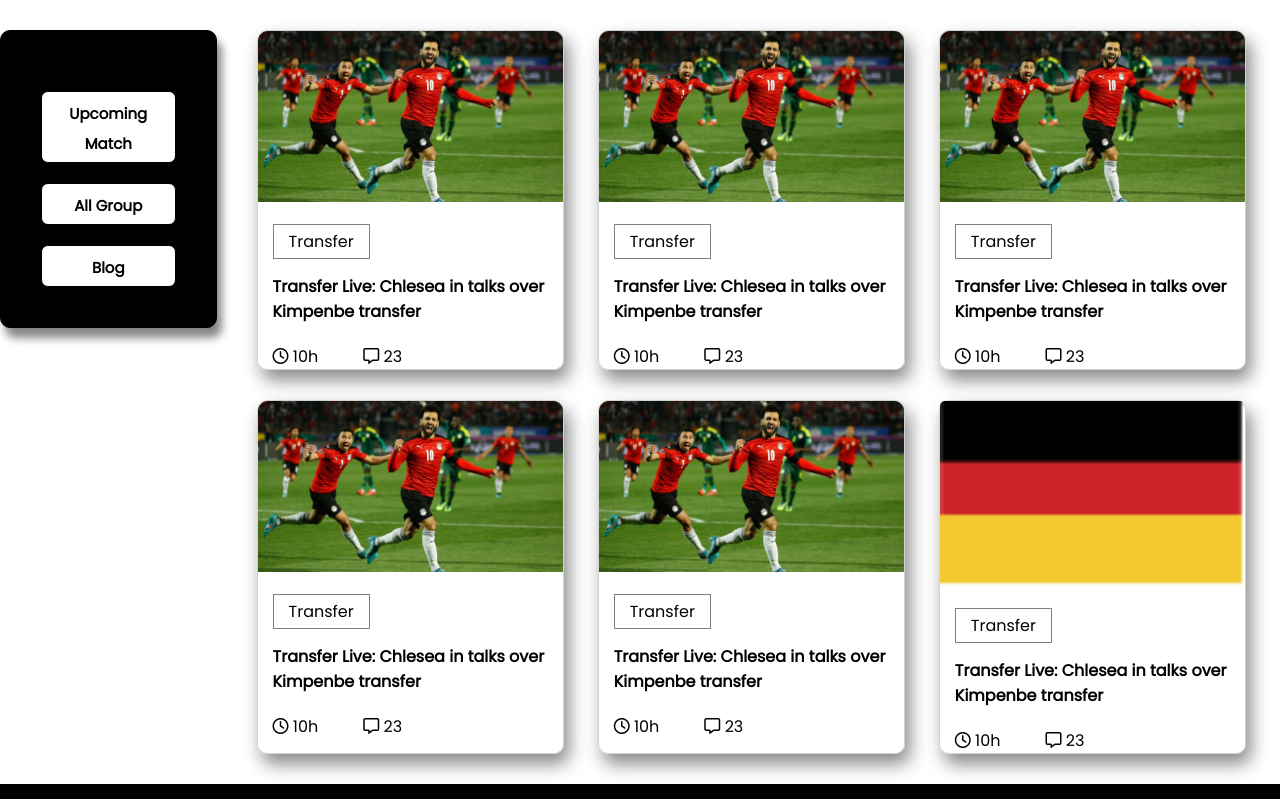
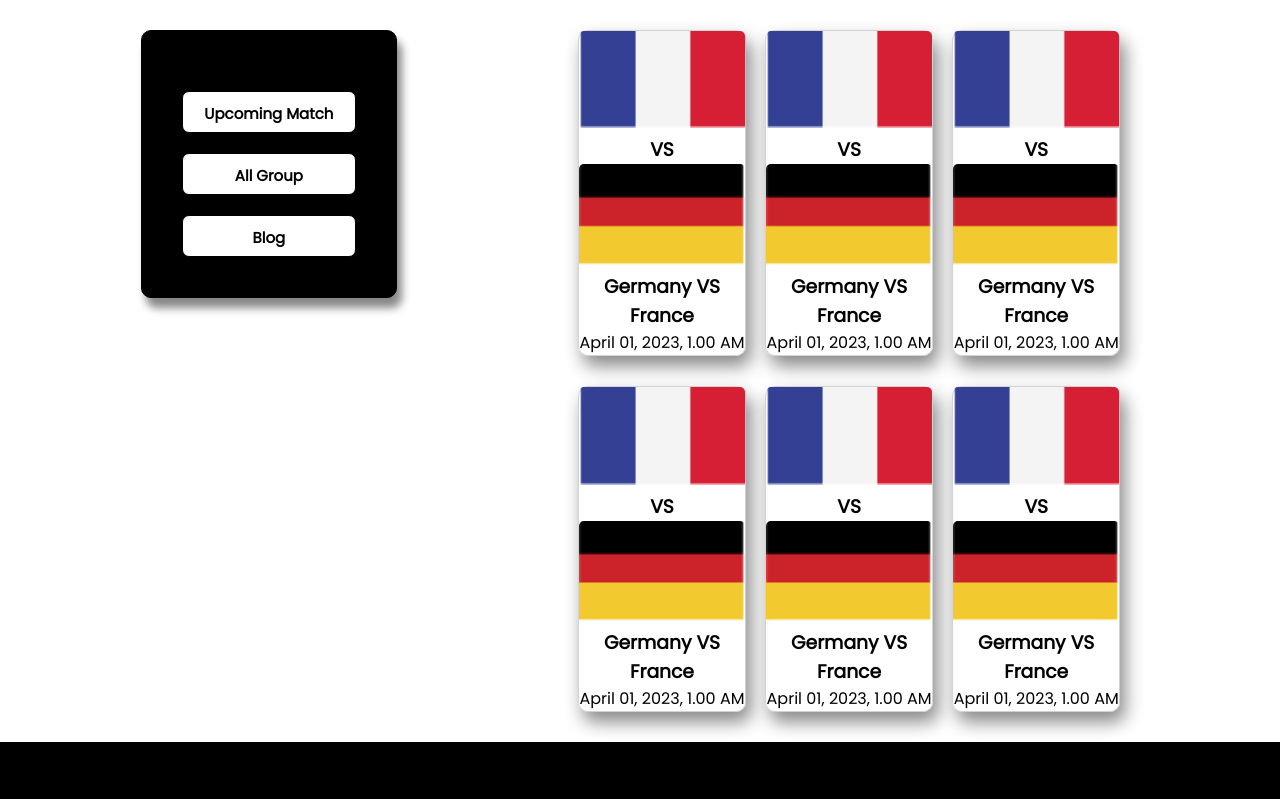
Before and after one commit to RakinulIslam1/football-match, a plain HTML site: page index2.html in a window 1280 px wide. Shown: the part 500-1299 px from the top of the page. Drawn offline with Linux system fonts and the light colour scheme.

Commit message:
last push

```diff
--- a/index2.html
+++ b/index2.html
@@ -56,126 +56,86 @@
 
                 <div class="matchcard">
                     <div class="matchcard2">
+                        <div>
+                            <img src="./assets/Flag.png" alt="">
+                        </div>
+                        <h3 style="text-align: center;">VS</h3>
                         <div class="card-image">
-                            <img src="./assets/Blog Image.png" alt="">
+                            <img src="./assets/germany Flag.png" alt="">
                         </div>
-                        <div class="Transfer">
-                            <a href="">Transfer</a>
-                        </div>
-                        <div class="card-info">
-                            <h4>Transfer Live: Chlesea in talks
-                                over Kimpenbe transfer</h4>
-                        </div>
-                        <div class="icon">
-                            <div>
-                                <i class="fa-regular fa-clock"></i> 10h
-                            </div>
-                            <div>
-                                <i class="fa-regular fa-message"></i> 23
-                            </div>
+                        <div style="text-align: center;">
+                            <h3>Germany VS France</h3>
+                            <p>April 01, 2023, 1.00 AM</p>
                         </div>
                     </div>
                     <div class="matchcard2">
+                        <div>
+                            <img src="./assets/Flag.png" alt="">
+                        </div>
+                        <h3 style="text-align: center;">VS</h3>
                         <div class="card-image">
-                            <img src="./assets/Blog Image.png" alt="">
+                            <img src="./assets/germany Flag.png" alt="">
                         </div>
-                        <div class="Transfer">
-                            <a href="">Transfer</a>
-                        </div>
-                        <div class="card-info">
-                            <h4>Transfer Live: Chlesea in talks
-                                over Kimpenbe transfer</h4>
-                        </div>
-                        <div class="icon">
-                            <div>
-                                <i class="fa-regular fa-clock"></i> 10h
-                            </div>
-                            <div>
-                                <i class="fa-regular fa-message"></i> 23
-                            </div>
+                        <div style="text-align: center;">
+                            <h3>Germany VS France</h3>
+                            <p>April 01, 2023, 1.00 AM</p>
                         </div>
                     </div>
                 <div class="matchcard2">
+                    <div>
+                        <img src="./assets/Flag.png" alt="">
+                    </div>
+                    <h3 style="text-align: center;">VS</h3>
                     <div class="card-image">
-                            <img src="./assets/Blog Image.png" alt="">
+                        <img src="./assets/germany Flag.png" alt="">
                     </div>
-                        <div class="Transfer">
-                            <a href="">Transfer</a>
-                        </div>
-                        <div class="card-info">
-                            <h4>Transfer Live: Chlesea in talks
-                                over Kimpenbe transfer</h4>
-                        </div>
-                        <div class="icon">
-                            <div>
-                                <i class="fa-regular fa-clock"></i> 10h
-                            </div>
-                            <div>
-                                <i class="fa-regular fa-message"></i> 23
-                            </div>
+                    <div style="text-align: center;">
+                        <h3>Germany VS France</h3>
+                        <p>April 01, 2023, 1.00 AM</p>
                     </div>
                 </div>
                     <div class="matchcard2">
+                        <div>
+                            <img src="./assets/Flag.png" alt="">
+                        </div>
+                        <h3 style="text-align: center;">VS</h3>
                         <div class="card-image">
-                            <img src="./assets/Blog Image.png" alt="">
+                            <img src="./assets/germany Flag.png" alt="">
                         </div>
-                        <div class="Transfer">
-                            <a href="">Transfer</a>
-                        </div>
-                        <div class="card-info">
-                            <h4>Transfer Live: Chlesea in talks
-                                over Kimpenbe transfer</h4>
-                        </div>
-                        <div class="icon">
-                            <div>
-                                <i class="fa-regular fa-clock"></i> 10h
-                            </div>
-                            <div>
-                                <i class="fa-regular fa-message"></i> 23
+                        <div style="text-align: center;">
+                            <h3>Germany VS France</h3>
+                            <p>April 01, 2023, 1.00 AM</p>
                         </div>
                     </div>
+                    <div  class="matchcard2">
+                        <div>
+                            <img src="./assets/Flag.png" alt="">
                         </div>
-                    <div class="matchcard2">
+                        <h3 style="text-align: center;">VS</h3>
                         <div class="card-image">
-                            <img src="./assets/Blog Image.png" alt="">
+                            <img src="./assets/germany Flag.png" alt="">
                         </div>
-                        <div class="Transfer">
-                            <a href="">Transfer</a>
-                        </div>
-                        <div class="card-info">
-                            <h4>Transfer Live: Chlesea in talks
-                                over Kimpenbe transfer</h4>
-                        </div>
-                        <div class="icon">
-                            <div>
-                                <i class="fa-regular fa-clock"></i> 10h
-                            </div>
-                            <div>
-                                <i class="fa-regular fa-message"></i> 23
-                            </div>
+                        <div style="text-align: center;">
+                            <h3>Germany VS France</h3>
+                            <p>April 01, 2023, 1.00 AM</p>
                         </div>
                     </div>
 
-                    <div id="tablet" class="matchcard2">
+                    <div class="matchcard2">
+                            <div>
+                                <img src="./assets/Flag.png" alt="">
+                            </div>
+                            <h3 style="text-align: center;">VS</h3>
                             <div class="card-image">
                                 <img src="./assets/germany Flag.png" alt="">
                             </div>
-                        <div class="Transfer">
-                            <a href="">Transfer</a>
-                        </div>
-                        <div class="card-info">
-                            <h4>Transfer Live: Chlesea in talks
-                                over Kimpenbe transfer</h4>
-                        </div>
-                        <div class="icon">
-                            <div>
-                                <i class="fa-regular fa-clock"></i> 10h
-                            </div>
-                            <div>
-                                <i class="fa-regular fa-message"></i> 23
+                        <div style="text-align: center;">
+                            <h3>Germany VS France</h3>
+                           <p>April 01, 2023, 1.00 AM</p>
                         </div>
                     </div>
-                    </div>
+
+
                 </div>
             </div>
         </section>
```
Lines whose indentation alone changed are shown as unchanged.
